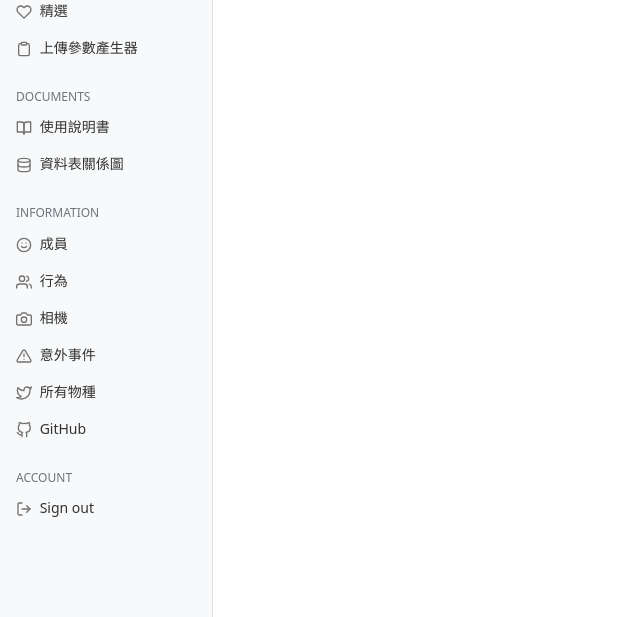
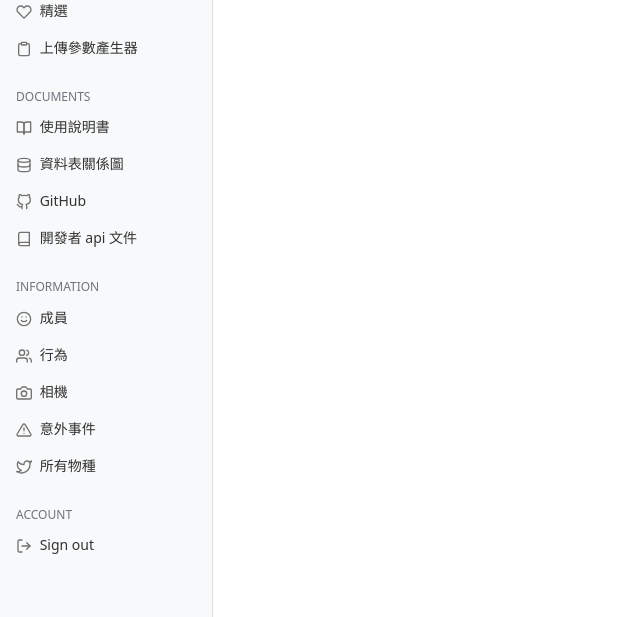
Before and after one commit to Chendada-8474/perch-mount-system, a Python web app: template templates/event.html in a window 1280 px wide. Shown: the part 183-800 px from the top of the page, without its empty margins (0-640 px from the left). Run offline with Jinja, Linux system fonts and the light colour scheme; the template is opened without the code that fills it, so the values that code supplies are empty.

Commit message:
github link on nav bar

```diff
--- a/templates/base.html
+++ b/templates/base.html
@@ -149,6 +149,18 @@
                                 資料表關係圖
                             </a>
                         </li>
+                        <li class="nav-item">
+                            <a target="_blank" class="nav-link {% if request.path == '/species' %} active {% endif %}" href="https://github.com/Chendada-8474/perch-mount-system">
+                                <span data-feather="github" class="align-text-bottom"></span>
+                                GitHub
+                            </a>
+                        </li>
+                        <li class="nav-item">
+                            <a target="_blank" class="nav-link {% if request.path == '/species' %} active {% endif %}" href="https://perchmount.docs.apiary.io/">
+                                <span data-feather="book" class="align-text-bottom"></span>
+                                開發者 api 文件
+                            </a>
+                        </li>
                     </ul>
 
                     <h6 class="sidebar-heading d-flex justify-content-between align-items-center px-3 mt-4 mb-1 text-muted text-uppercase">
@@ -185,12 +197,8 @@
                                 所有物種
                             </a>
                         </li>
-                        <li class="nav-item">
-                            <a target="_blank" class="nav-link {% if request.path == '/species' %} active {% endif %}" href="https://github.com/Chendada-8474/perch-mount-system">
-                                <span data-feather="github" class="align-text-bottom"></span>
-                                GitHub
-                            </a>
-                        </li>
+
+
                     </ul>
                     <h6 class="sidebar-heading d-flex justify-content-between align-items-center px-3 mt-4 mb-1 text-muted text-uppercase">
                         <span>Account</span>
```
